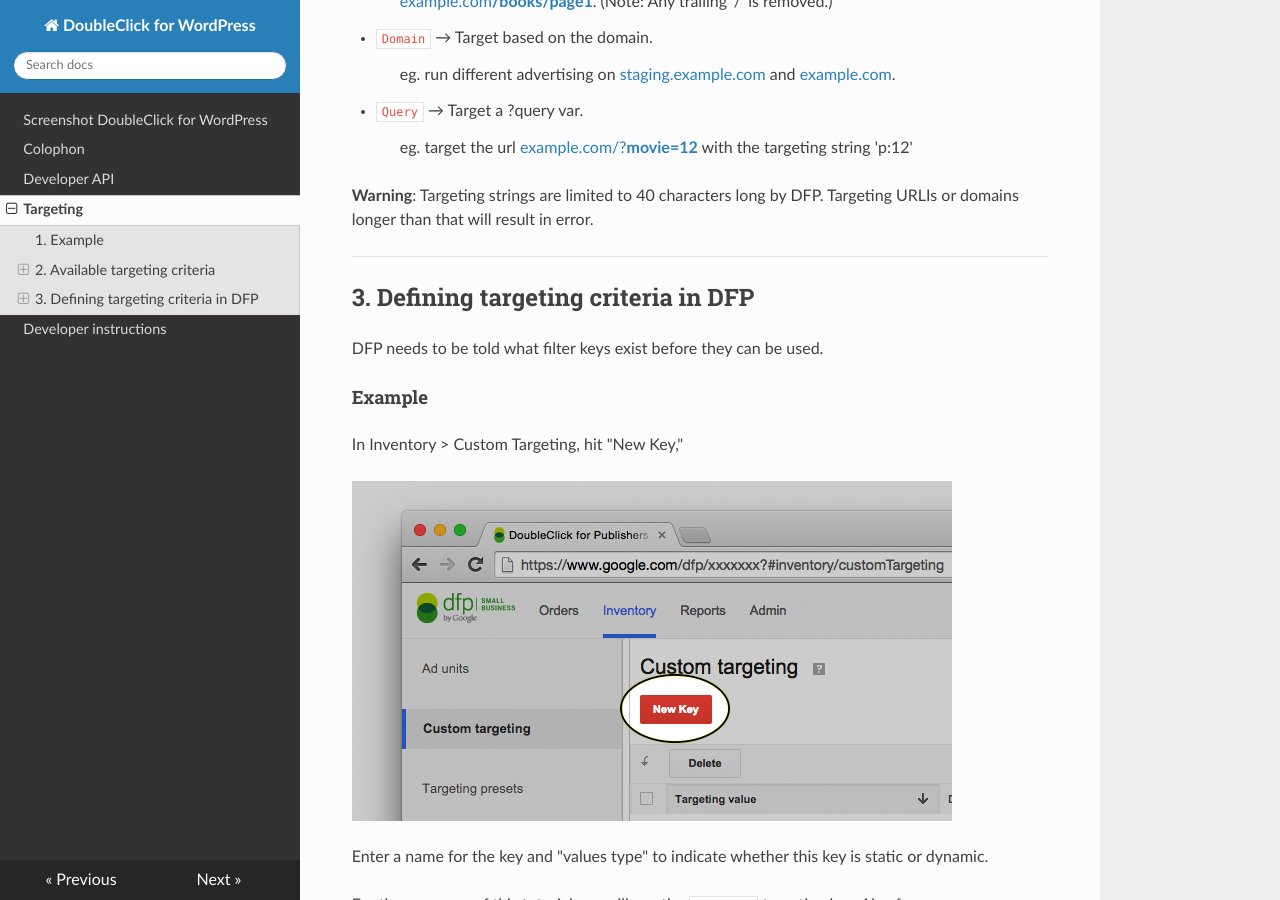
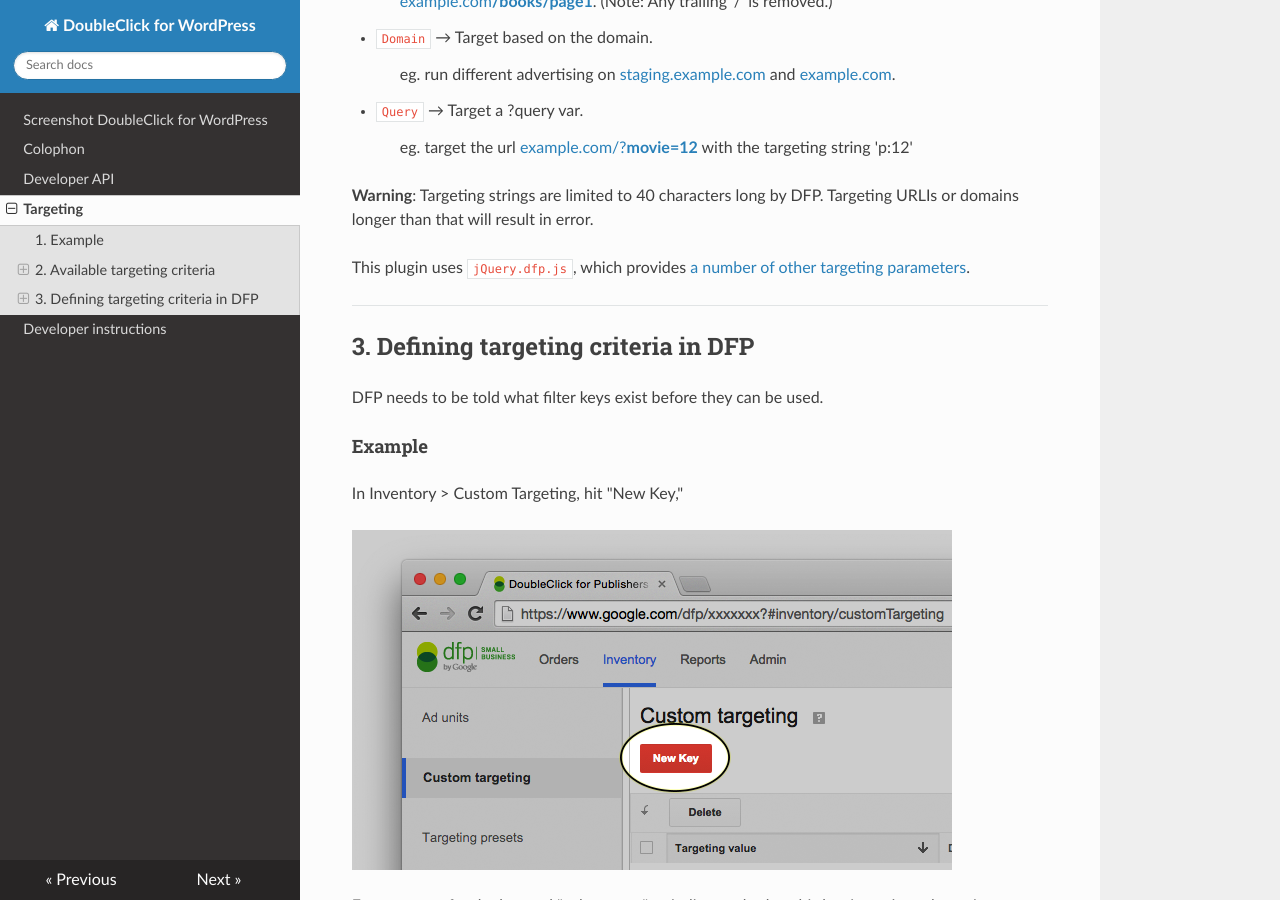
Before and after one commit to INN/doubleclick-for-wp, an MkDocs documentation site: the page built from docs/Targeting.md, in a window 1280 px wide and 900 px high, scrolled down 1529 px. Built offline with MkDocs 1.6.1, drawn with Linux system fonts in a browser that asks for light colours; nearby versions of some CDN libraries.

Commit message:
Link to jquery.min.js targeting docs

```diff
--- a/docs/Targeting.md
+++ b/docs/Targeting.md
@@ -54,6 +54,8 @@ Additional targeting criteria set by the URL of the page.
 
 __Warning__: Targeting strings are limited to 40 characters long by DFP. Targeting URLIs or domains longer than that will result in error.
 
+This plugin uses `jQuery.dfp.js`, which provides [a number of other targeting parameters](https://github.com/coop182/jquery.dfp.js#default-url-targeting).
+
 * * *
 
 ## 3. Defining targeting criteria in DFP
```
